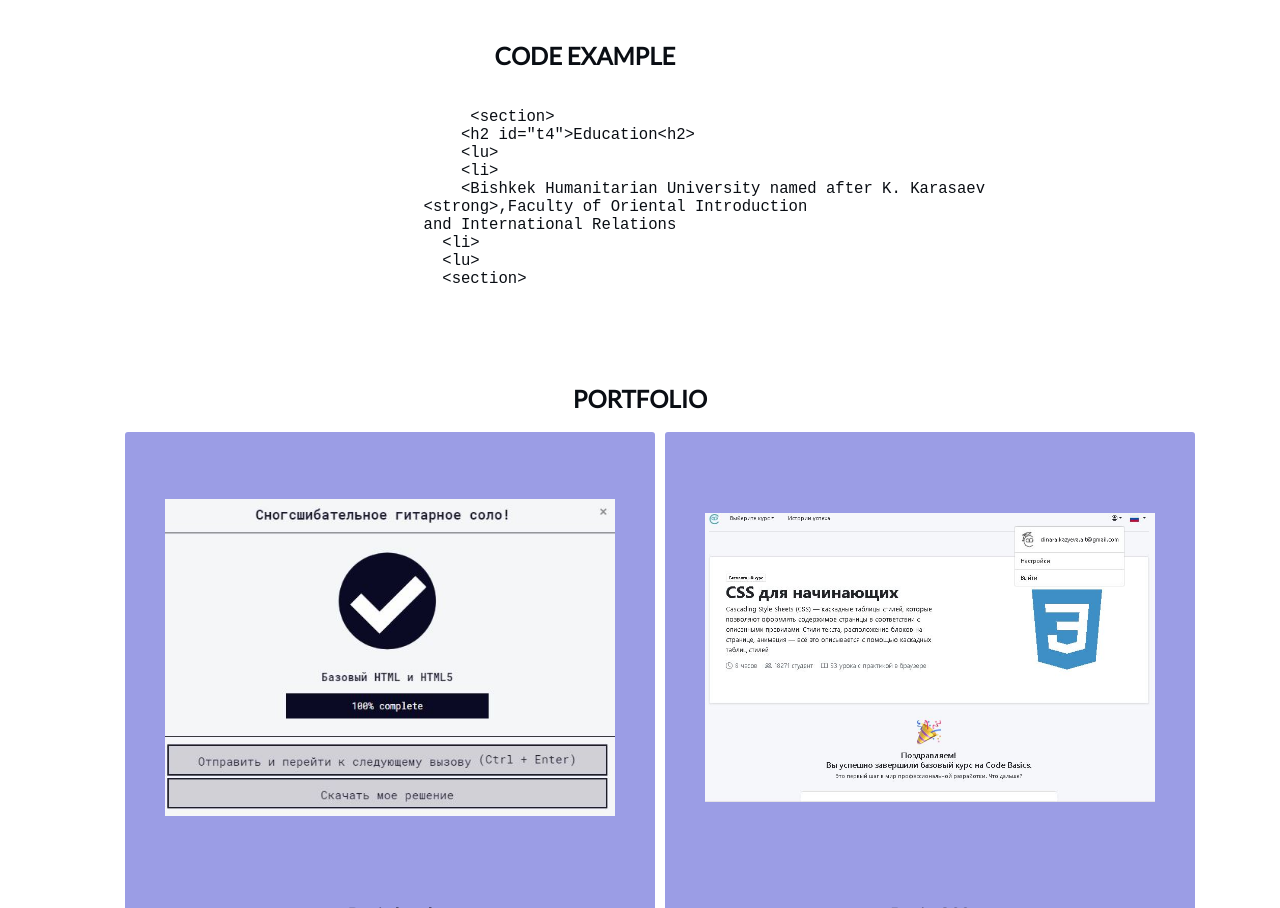
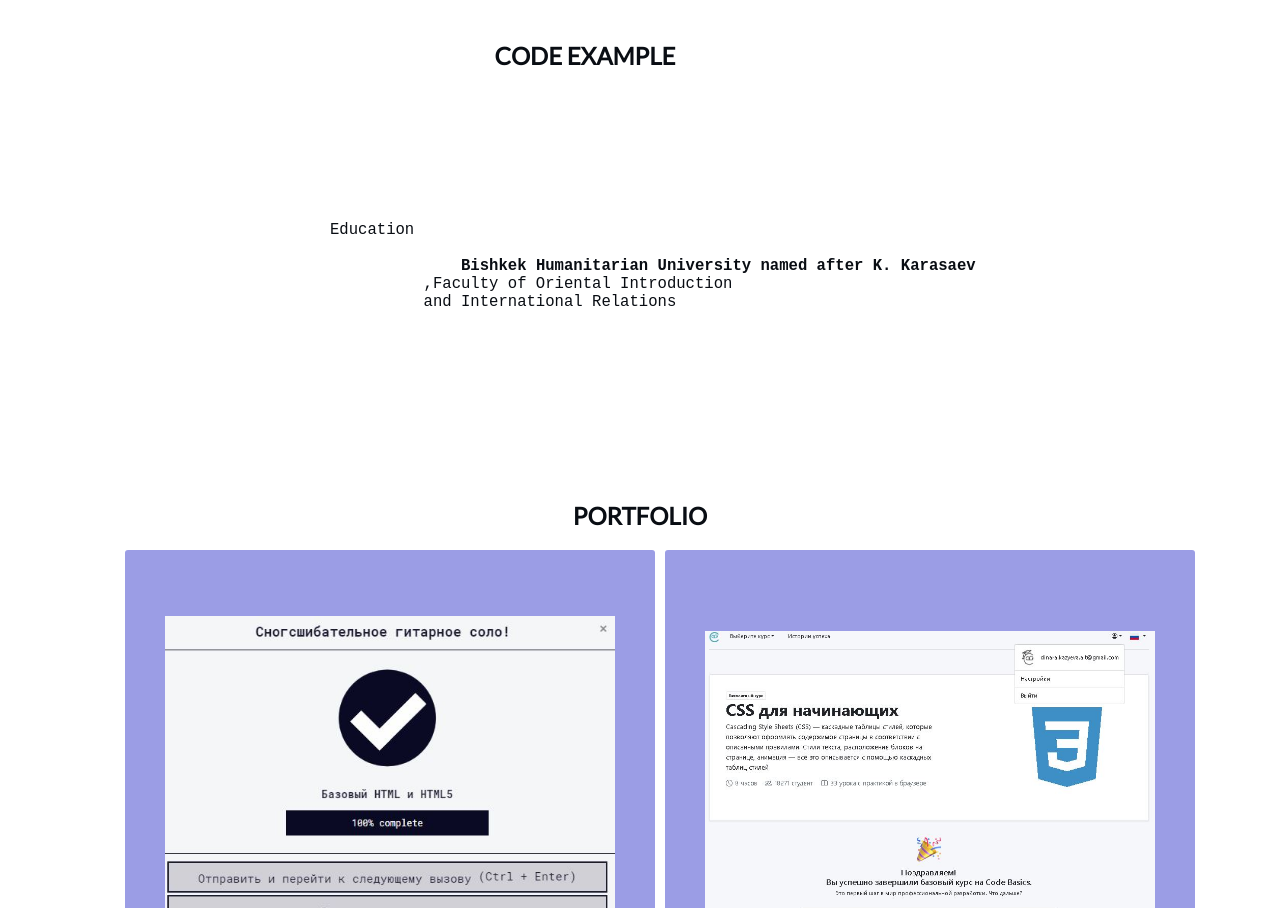
Before and after one commit to dinara7390/cv.dnk, a plain HTML site: page index.html in a window 1280 px wide. Shown: the part 802-1710 px from the top of the page. Drawn offline with Linux system fonts and the light colour scheme.

Commit message:
add index.html

```diff
--- a/css/style.css
+++ b/css/style.css
@@ -562,6 +562,7 @@ footer a {
     gap: 15px;
     flex-wrap: wrap;
     width: 48%;
+    grid-template-columns: repeat(2, 1fr);
   }
 }
 
@@ -600,6 +601,10 @@ footer a {
   .education li {
     margin: 3% 3% 3% 15%;
   }
+
+  .portfolio li{
+    grid-template-columns: repeat(2, 1fr);
+  }
 }
 @media screen and (max-width: 320px) {
   body {
@@ -611,4 +616,7 @@ footer a {
   .education li {
     margin: 3% 3% 3% 15%;
   }
+  .portfolio li {
+    grid-template-columns: repeat(2, 1fr);
+  }
 }
--- a/index.html
+++ b/index.html
@@ -105,16 +105,14 @@
           <h2 class="section-title">Code Example</h2>
            <pre>
             <code >
-               &lt;section&gt;
-              &lt;h2 id="t4"&gt;Education&lt;h2&gt;
-              &lt;lu&gt;
-              &lt;li&gt;
-              &lt;Bishkek Humanitarian University named after K. Karasaev
-          &lt;strong&gt;,Faculty of Oriental Introduction
+              <section>
+             <h2 id="t4"></h2>Education</h2>
+             <lu>
+             <strong> Bishkek Humanitarian University named after K. Karasaev
+          </strong>,Faculty of Oriental Introduction
           and International Relations
-            &lt;li&gt;
-            &lt;lu&gt;
-            &lt;section&gt;
+        </li>
+      </section>
             </code>
           </pre>
         </div>
@@ -175,7 +173,6 @@
         <h2 class="section-title">Languages</h2>
         <ul>
           <li>
-
             <b>English</b>  Elementary
           </li>
           <li><b>Russian</b>  Fluent</li>
```
